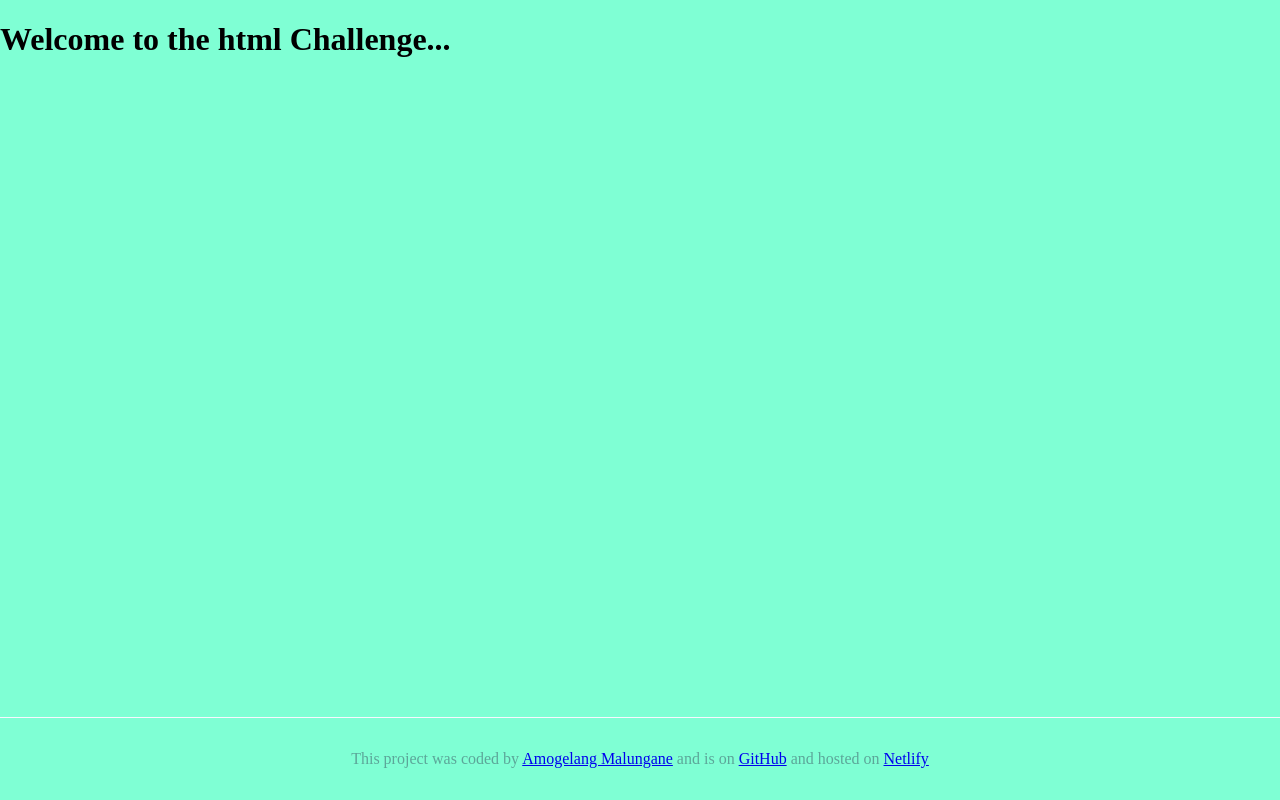
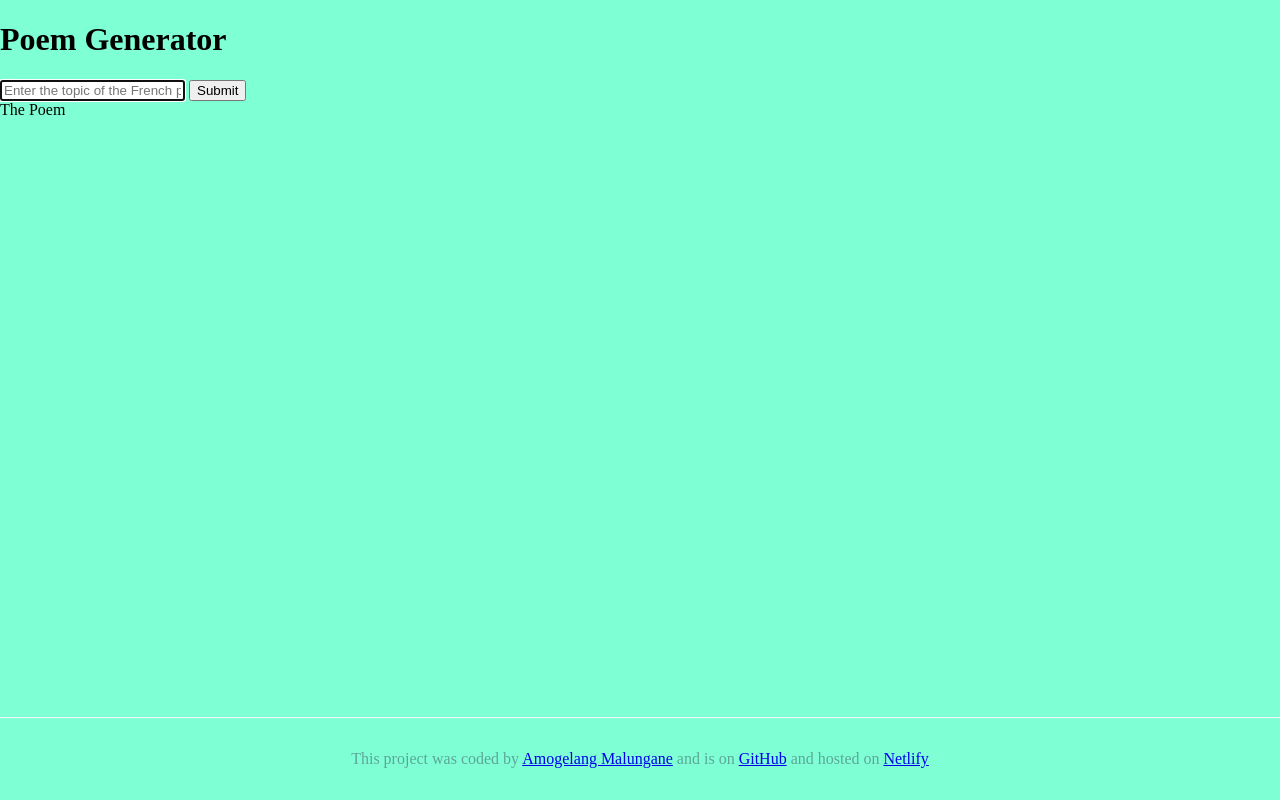
Before and after one commit to Mxnalisa/setup, a plain HTML site: page index.html in a window 1280 px wide. Drawn offline with Linux system fonts and the light colour scheme.

Commit message:
Update index.html

```diff
--- a/index.html
+++ b/index.html
@@ -4,12 +4,22 @@
     <meta charset="UTF-8" />
     <meta name="viewport" content="width=device-width, initial-scale=1.0" />
     <link rel="stylesheet" href="src/style.css" />
-    <title><html></html></title>
+    <title>html challenge</title>
   </head>
   <body>
-    <header></header>
+    <header><h1>Poem Generator</h1></header>
     <main>
-      <h1>Welcome to the html Challenge...</h1>
+      <form>
+        <input
+          type="text"
+          placeholder="Enter the topic of the French poem"
+          autofocus
+          required
+          autocomplete="off"
+        />
+        <input type="submit" />
+      </form>
+      <div>The Poem</div>
     </main>
     <footer>
       <p>
```
